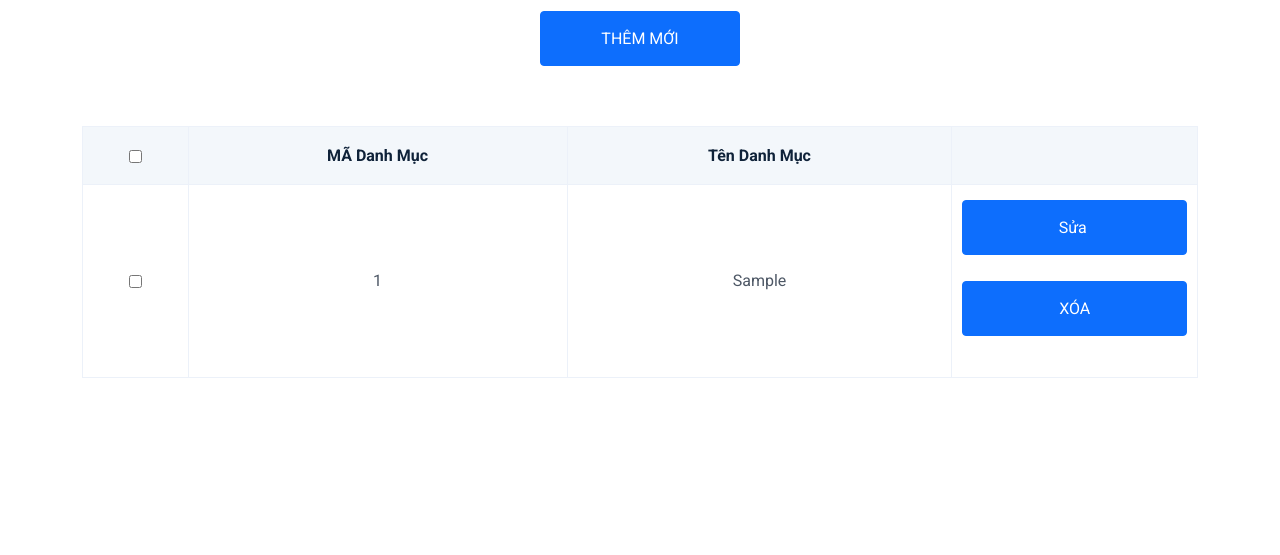
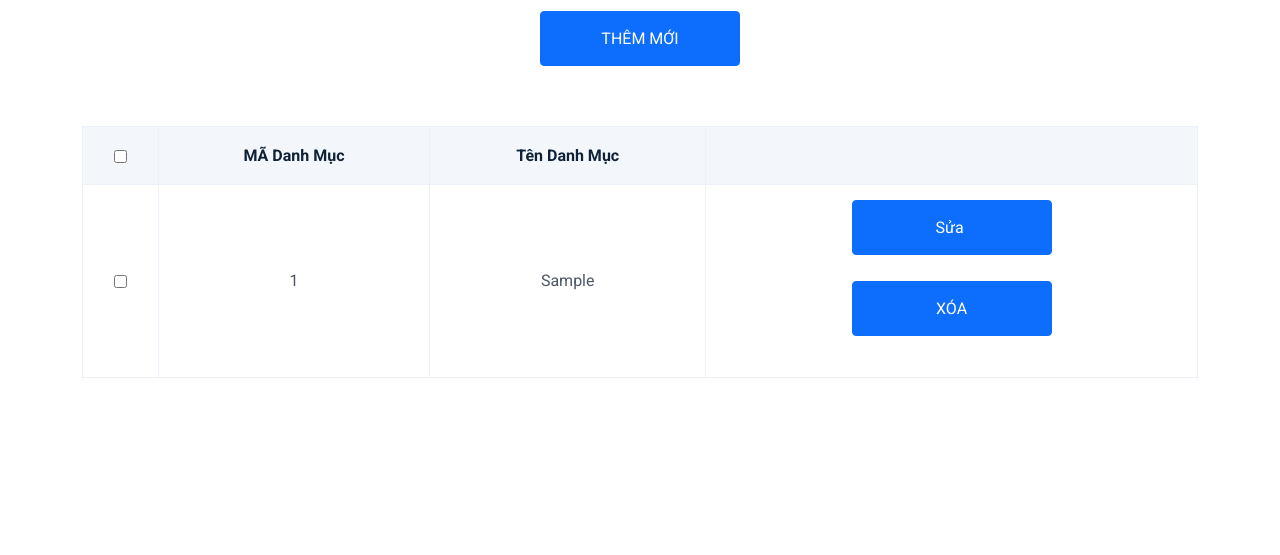
Before and after one commit to dannaph26950/du_an_1_nhom9, a PHP site: template admin/view/danhmuc/listdanhmuc.php in a window 1280 px wide. Shown: the part 309-864 px from the top of the page. Run offline with PHP 8.4, Linux system fonts and the light colour scheme; the template is opened without the code that fills it: most values are stand-ins (such as "Sample title", 1, 10 or a date in 2020).

Commit message:
Do execrise folder khoahoc and update tools add edit del

```diff
--- a/admin/index.php
+++ b/admin/index.php
@@ -18,7 +18,9 @@ session_start();
                      $ten_danh_muc = $_POST['ten_danh_muc'];
                     insert_danhmuc($ten_danh_muc);
                     $thongbao = 'Đã thêm vào danh mục';
+
                 }
+
                 include '../admin/view/danhmuc/adddanhmuc.php';
                 break;
             case 'list_danhmuc':
@@ -35,7 +37,7 @@ session_start();
             case 'edit_danhmuc':
                 if(isset($_GET['id']) && ($_GET['id']>0)){
                     $id = $_GET['id'];
-                    $listone_danhmuc = listone_danhmuc($id);
+                    $list_danhmuc = listone_danhmuc($id);
                 }
 
                 include '../admin/view/danhmuc/editdanhmuc.php';
@@ -45,7 +47,7 @@ session_start();
                     $id_danh_muc = $_POST['id_danh_muc'];
                     $ten_danh_muc = $_POST['ten_danh_muc'];
                     edit_danhmuc($ten_danh_muc,$id_danh_muc);
-                    $thongbao =  'Cập nhật thành công';
+                    $thongbao =  '<scipt>thongbao();</scipt>';
                 }
                 $listall_danhmuc=listall_danhmuc();
                 include '../admin/view/danhmuc/listdanhmuc.php';
--- a/admin/view/danhmuc/listdanhmuc.php
+++ b/admin/view/danhmuc/listdanhmuc.php
@@ -27,9 +27,9 @@
                         <td class=""> <?php echo $value['ten_danh_muc'] ?> </td>
 
                         <td class="">
-                        <input value="Sửa " type="button" class="btn btn-primary start-50" onclick="location.href='index.php?act=edit_danhmuc&id=<?php echo $value['id_danh_muc'] ?>'" ><br><br>
+                        <input style="width: 200px" value="Sửa " type="button" class="btn btn-primary start-50" onclick="location.href='index.php?act=edit_danhmuc&id=<?php echo $value['id_danh_muc'] ?>'" ><br><br>
 
-                            <input value="XÓA" type="button" class="btn btn-primary start-50" onclick="confirm('Bạn có muốn xóa danh mục \( <?php echo $value['ten_danh_muc']?> \) hay không!') == true ? location.href='index.php?act=delete_danhmuc&id=<?php echo $value['id_danh_muc']?>' : '' "><br><br>
+                            <input style="width: 200px" value="XÓA" type="button" class="btn btn-primary start-50" onclick="confirm('Bạn có muốn xóa danh mục \( <?php echo $value['ten_danh_muc']?> \) hay không!') == true ? location.href='index.php?act=delete_danhmuc&id=<?php echo $value['id_danh_muc']?>' : '' " ><br><br>
 <!--                            Sửa sàn kiểu input thì nó nhận dữ liệu-->
                         </td>
                     </tr>
--- /dev/null
+++ b/user/assets/js/thongbao.js
@@ -0,0 +1,5 @@
+
+function thongbao(){
+    alert('Đã cập nhật thành công');
+    return true;
+}
```
Also changed, not shown: admin/view/danhmuc/editdanhmuc.php (+6 -4 lines).
